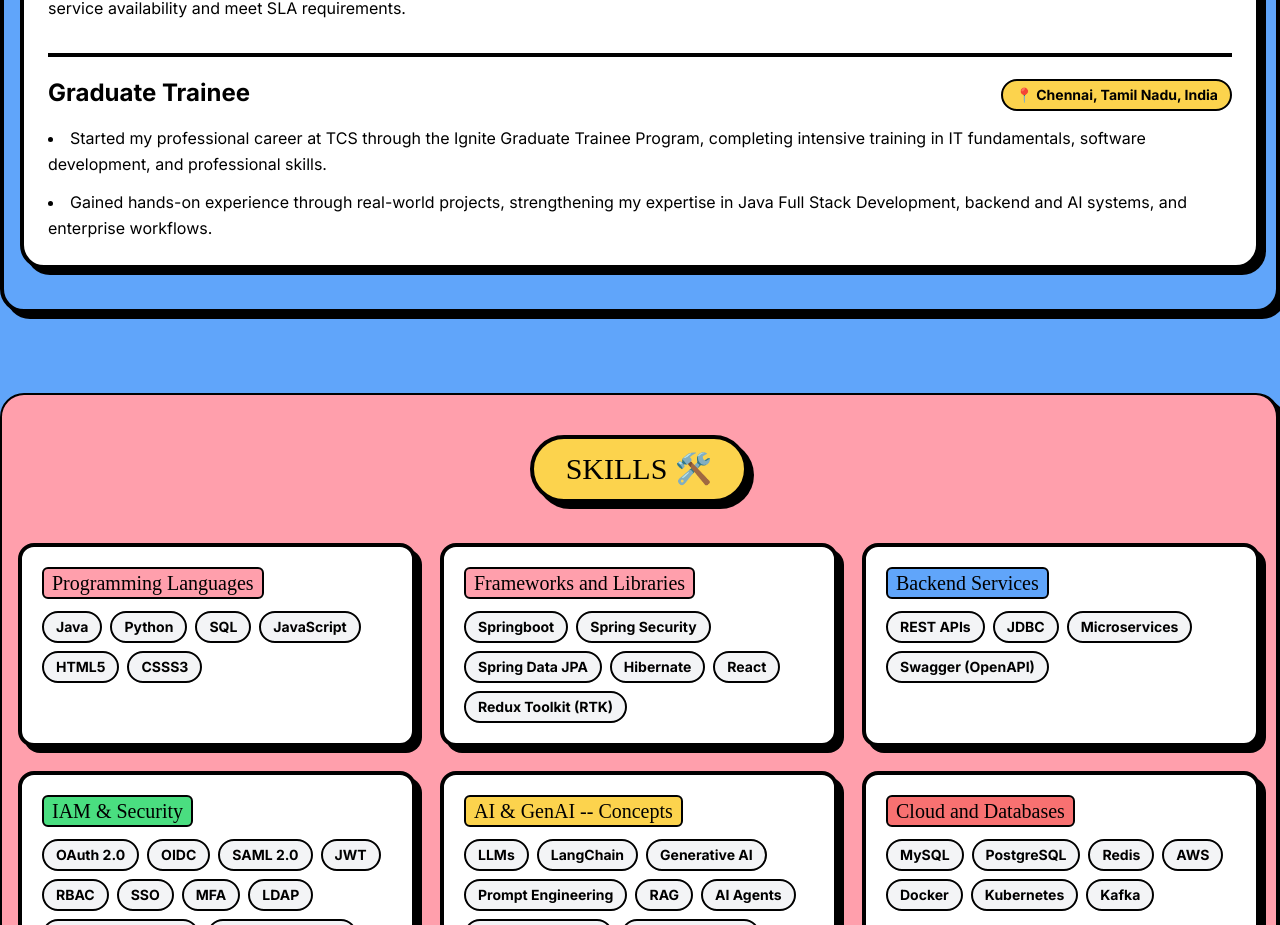
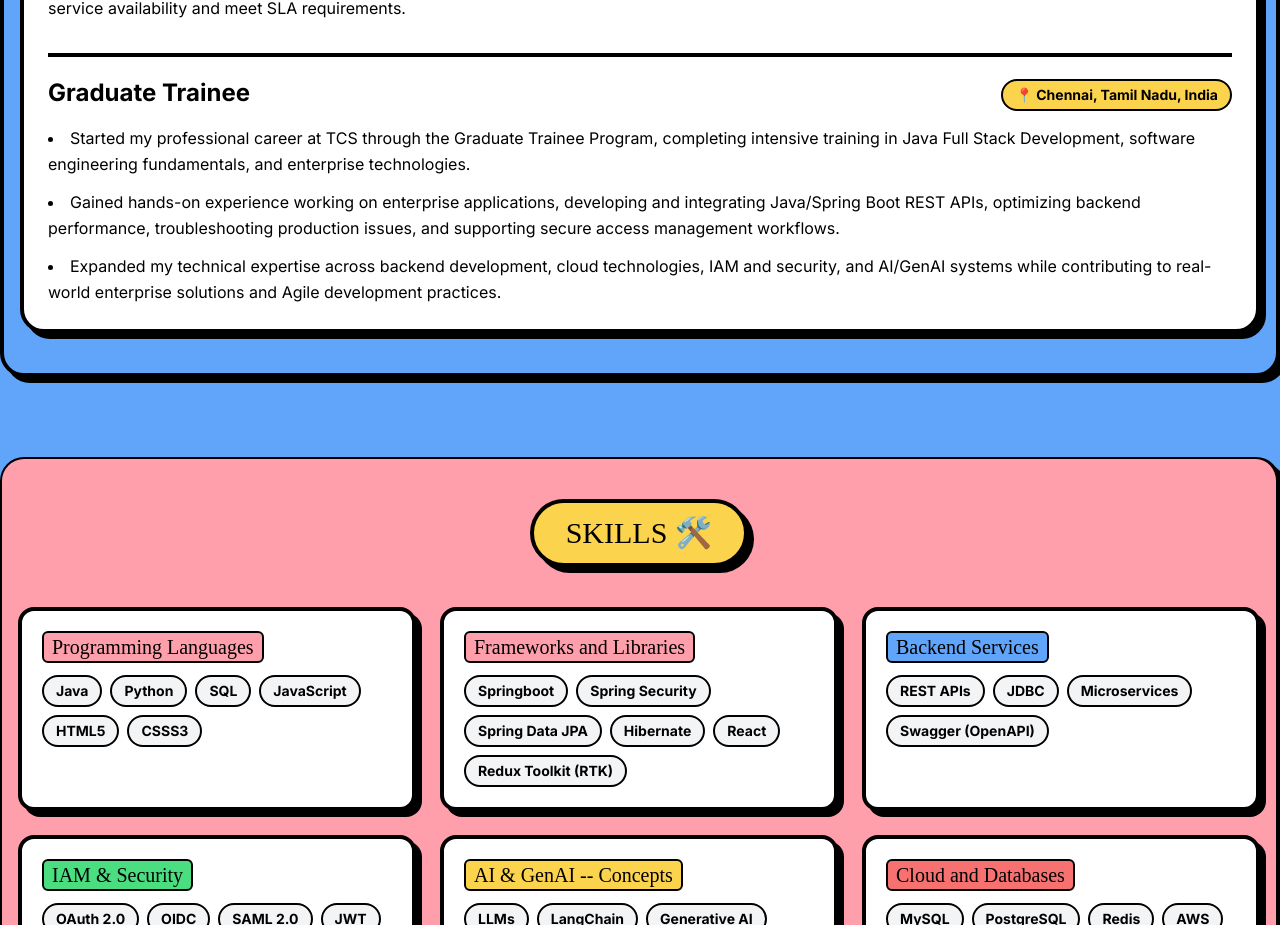
Before and after one commit to rajSunny5714/new-portfolio, a React (Vite) app: page / in a window 1280 px wide. Shown: the part 2035-2960 px from the top of the page. Built offline with nearby package versions, Linux system fonts and the light colour scheme; the HTML template or start-up script is replaced by a standard one; a web font is replaced by a local one.

Commit message:
Update Experience.tsx

```diff
--- a/src/components/sections/Experience.tsx
+++ b/src/components/sections/Experience.tsx
@@ -77,9 +77,10 @@ const Experience = () => {
           role: 'Graduate Trainee',
           location: 'Chennai, Tamil Nadu, India',
           points: [
-            'Started my professional career at TCS through the Ignite Graduate Trainee Program, completing intensive training in IT fundamentals, software development, and professional skills.',
-            'Gained hands-on experience through real-world projects, strengthening my expertise in Java Full Stack Development, backend and AI systems, and enterprise workflows.',
-          ],
+            'Started my professional career at TCS through the Graduate Trainee Program, completing intensive training in Java Full Stack Development, software engineering fundamentals, and enterprise technologies.',
+            'Gained hands-on experience working on enterprise applications, developing and integrating Java/Spring Boot REST APIs, optimizing backend performance, troubleshooting production issues, and supporting secure access management workflows.',
+            'Expanded my technical expertise across backend development, cloud technologies, IAM and security, and AI/GenAI systems while contributing to real-world enterprise solutions and Agile development practices.'
+          ]
         },
       ],
     },
```
